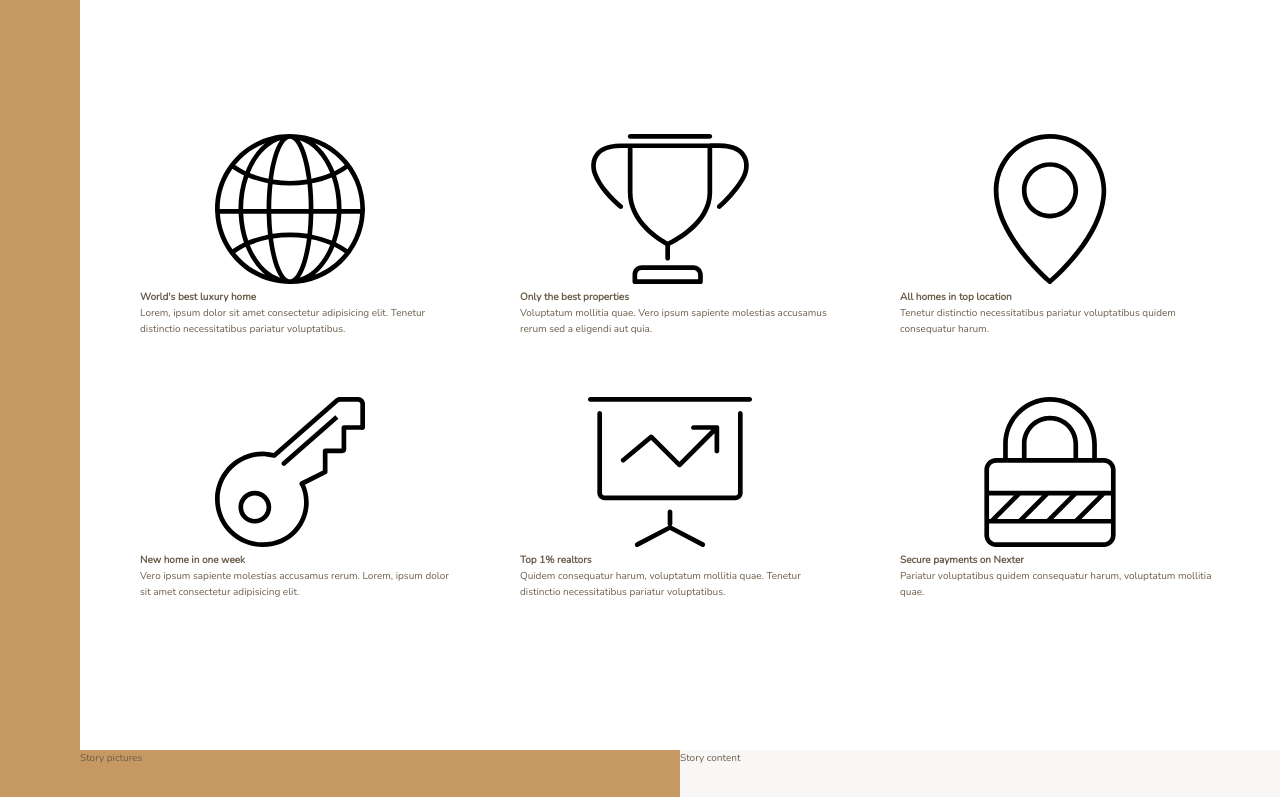
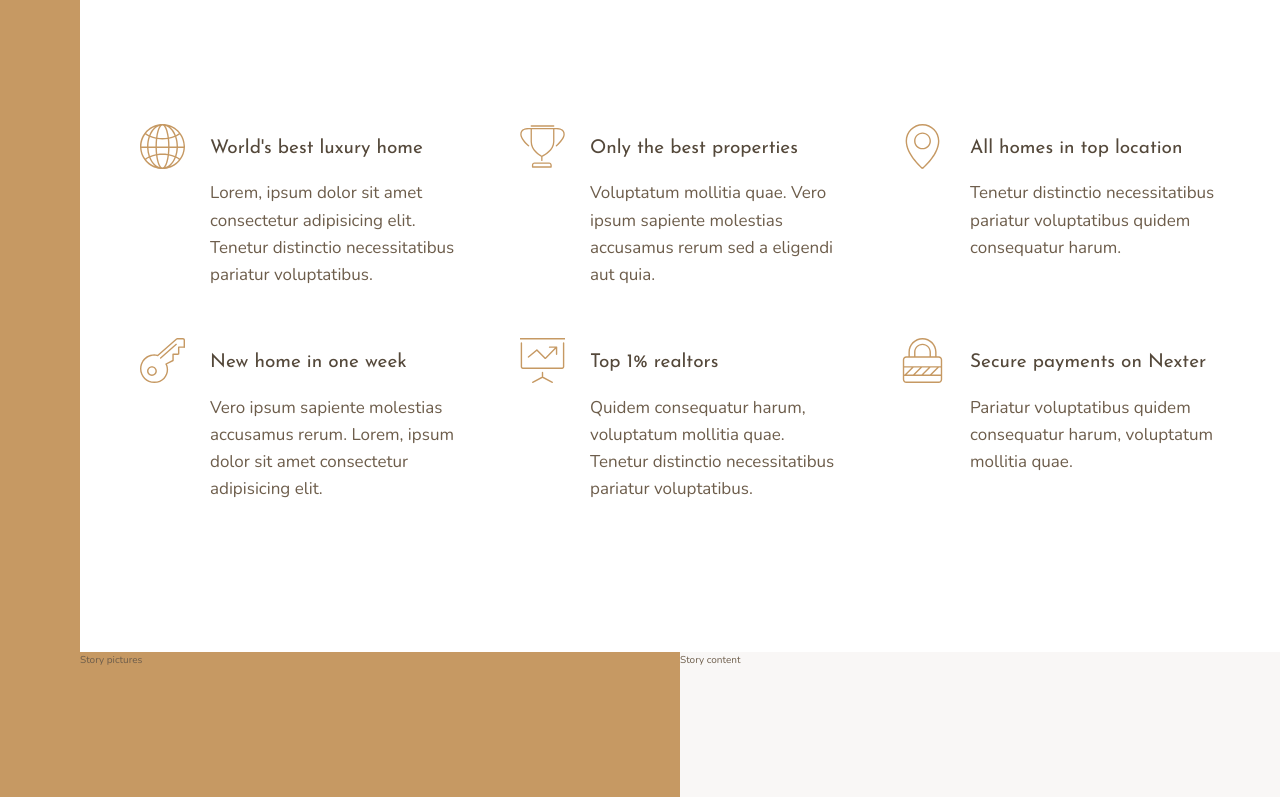
Before and after one commit to JackieNBee/Nexter, a website: page index.html in a window 1280 px wide. Shown: the part 656-1453 px from the top of the page. Drawn offline with nearby package versions, Linux system fonts and the light colour scheme.

Commit message:
Building the Features Section - Part 2

```diff
--- a/index.html
+++ b/index.html
@@ -35,7 +35,7 @@
                 <use xlink:href="img/sprite.svg#icon-global"></use>
             </svg>
             <!-- heading-4 is a reusable component -->
-            <h4 class="heading-4">World's best luxury home</h4>
+            <h4 class="heading-4 heading-4--dark">World's best luxury home</h4>
             <p class="feature__text">Lorem, ipsum dolor sit amet consectetur adipisicing elit. Tenetur distinctio
                 necessitatibus pariatur voluptatibus.</p>
         </div>
@@ -45,7 +45,7 @@
                 <use xlink:href="img/sprite.svg#icon-trophy"></use>
             </svg>
             <!-- heading-4 is a reusable component -->
-            <h4 class="heading-4">Only the best properties</h4>
+            <h4 class="heading-4 heading-4--dark">Only the best properties</h4>
             <p class="feature__text">Voluptatum mollitia quae. Vero ipsum sapiente molestias accusamus rerum sed a
                 eligendi aut quia.</p>
         </div>
@@ -55,7 +55,7 @@
                 <use xlink:href="img/sprite.svg#icon-map-pin"></use>
             </svg>
             <!-- heading-4 is a reusable component -->
-            <h4 class="heading-4">All homes in top location</h4>
+            <h4 class="heading-4 heading-4--dark">All homes in top location</h4>
             <p class="feature__text">
                 Tenetur distinctio necessitatibus pariatur voluptatibus quidem consequatur harum.
             </p>
@@ -66,7 +66,7 @@
                 <use xlink:href="img/sprite.svg#icon-key"></use>
             </svg>
             <!-- heading-4 is a reusable component -->
-            <h4 class="heading-4">New home in one week</h4>
+            <h4 class="heading-4 heading-4--dark">New home in one week</h4>
             <p class="feature__text">Vero ipsum sapiente molestias accusamus rerum. Lorem, ipsum dolor sit amet
                 consectetur adipisicing elit.</p>
         </div>
@@ -76,7 +76,7 @@
                 <use xlink:href="img/sprite.svg#icon-presentation"></use>
             </svg>
             <!-- heading-4 is a reusable component -->
-            <h4 class="heading-4">Top 1% realtors</h4>
+            <h4 class="heading-4 heading-4--dark">Top 1% realtors</h4>
             <p class="feature__text">Quidem consequatur harum, voluptatum mollitia quae. Tenetur distinctio
                 necessitatibus pariatur voluptatibus.</p>
         </div>
@@ -86,7 +86,7 @@
                 <use xlink:href="img/sprite.svg#icon-lock"></use>
             </svg>
             <!-- heading-4 is a reusable component -->
-            <h4 class="heading-4">Secure payments on Nexter</h4>
+            <h4 class="heading-4 heading-4--dark">Secure payments on Nexter</h4>
             <p class="feature__text">Pariatur voluptatibus quidem consequatur harum, voluptatum mollitia quae.</p>
         </div>
     </section>
--- a/sass/_features.scss
+++ b/sass/_features.scss
@@ -7,7 +7,40 @@
     margin: 15rem 0;
 
     display: grid;
-    grid-template-columns: repeat(3, 1fr);
+    // grid-template-columns: repeat(3, 1fr);
+    // to make columns responsive without writing Media Queries
+    // auto-fit -> creates as many tracks as can fit based on the width we define (width of a track is between min 250px and max 1fr)
+    // the grid changes automatically from 3x2 to 2x3 to 1x6 as we resize the viewport/as soon as the tracks' width are less than 250px
+    grid-template-columns: repeat(auto-fit, minmax(25rem, 1fr));
     // we should use "gap" instead of "grid-gap"
     grid-gap: 6rem;
+    // to override default "stretch" that create huge space if the bottom text is not a lot
+    align-items: start;
 }
+
+// Grid Item
+// Grid Container
+.feature {
+
+    display: grid;
+    // the icon col will be as large as the icon is and the text col will occupy the rest
+    grid-template-columns: min-content 1fr;
+    // we don't need to define rows, the content will define them
+
+    grid-row-gap: 1.5rem;
+    grid-column-gap: 2.5rem;
+
+    &__icon {
+        fill: $color-primary;
+        width: 4.5rem;
+        height: 4.5rem;
+        // -1 is the last line of the EXPLICIT Grid so here it doesn't make sense because we didn't define rows
+        grid-row: 1 / span 2;
+        // to align it with the text on the right
+        transform: translateY(-1rem);
+    }
+
+    &__text {
+        font-size: 1.7rem;
+    }
+}
--- a/sass/_typography.scss
+++ b/sass/_typography.scss
@@ -0,0 +1,30 @@
+// Extends != Mixins
+%heading {
+    font-family: $font-display;
+    font-weight: 400;
+}
+
+.heading-1 {
+    @extend %heading;
+}
+
+.heading-2 {
+    @extend %heading;
+}
+
+.heading-3 {
+    @extend %heading;
+}
+
+.heading-4 {
+    @extend %heading;
+    font-size: 1.9rem;
+
+    &--light {
+        color: $color-grey-light-1;
+    }
+
+    &--dark {
+        color: $color-grey-dark-1;
+    }
+}
```
Also changed, not shown: css/main.css.
